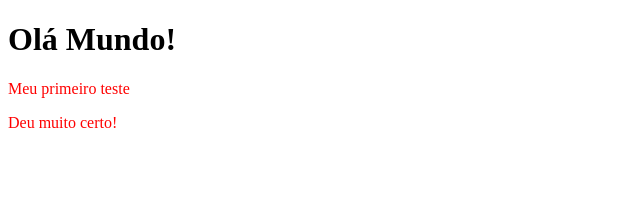
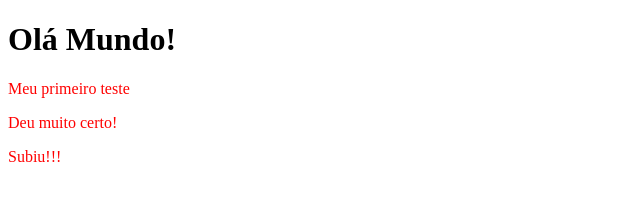
Before and after one commit to devtana/first-page, a plain HTML site: page index.html in a window 1280 px wide. Shown: the full height of the page, 0-640 px from the left. Drawn offline with Linux system fonts and the light colour scheme.

Commit message:
index.html

```diff
--- a/index.html
+++ b/index.html
@@ -7,9 +7,8 @@
     </head>
     <body>
          <h1> Olá Mundo! </h1>
-
          <p>Meu primeiro teste</p>
-
          <p>Deu muito certo!</p>
+         <p>Subiu!!!</p>
     </body>
 </html>
```
